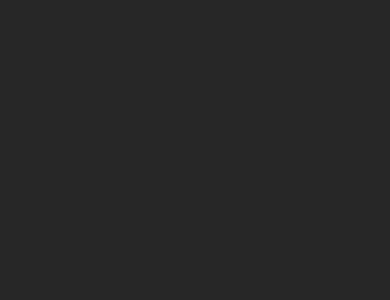
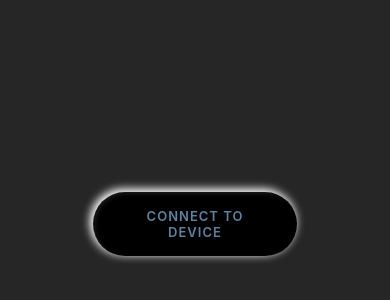
Before and after one commit to Utkarshp23/proconnect, a React (Create React App) app: page / in a window 390 px wide. Shown: the part 198-498 px from the top of the page. Built offline with nearby package versions, Linux system fonts and the light colour scheme.

Commit message:
responsiveness added to connectBtn

```diff
--- a/src/App.js
+++ b/src/App.js
@@ -6,7 +6,7 @@ import ConnectedWindow from "./components/ConnectedWindow";
 function App() {
   return (
     <div className="App">
-      {/* <ConnectBtn></ConnectBtn> */}
+      <ConnectBtn></ConnectBtn>
       {/* <PopUpForm></PopUpForm> */}
       {/* <WifiLoader></WifiLoader> */}
       {/* <ConnectedWindow></ConnectedWindow> */}
--- a/src/index.css
+++ b/src/index.css
@@ -1,5 +1,6 @@
 body {
   margin: 0;
+  box-sizing: border-box;
   font-family: -apple-system, BlinkMacSystemFont, 'Segoe UI', 'Roboto', 'Oxygen',
     'Ubuntu', 'Cantarell', 'Fira Sans', 'Droid Sans', 'Helvetica Neue',
     sans-serif;
@@ -8,7 +9,7 @@ body {
   flex-direction: column;
   align-items: center;
   justify-content: center;
-  height: 100vh;
+  /* height: 100vh; */
   overflow: hidden;
 }
 
--- a/src/stylesheets/connectBtn.css
+++ b/src/stylesheets/connectBtn.css
@@ -37,3 +37,14 @@
     inset 2px 2px 4px rgba(255, 255, 255, 0.1),
     inset 2px 2px 8px rgba(0, 0, 0, 0.15);
 }
+
+@media screen and (max-width: 760px) {
+  .connectBtn-wrapper button {
+    width: 12.8rem;
+    height: 4rem;
+    /* background-color: white; */
+    font-size: 13px;
+    letter-spacing: 1px;
+    font-weight: 600;
+  }
+}
```
